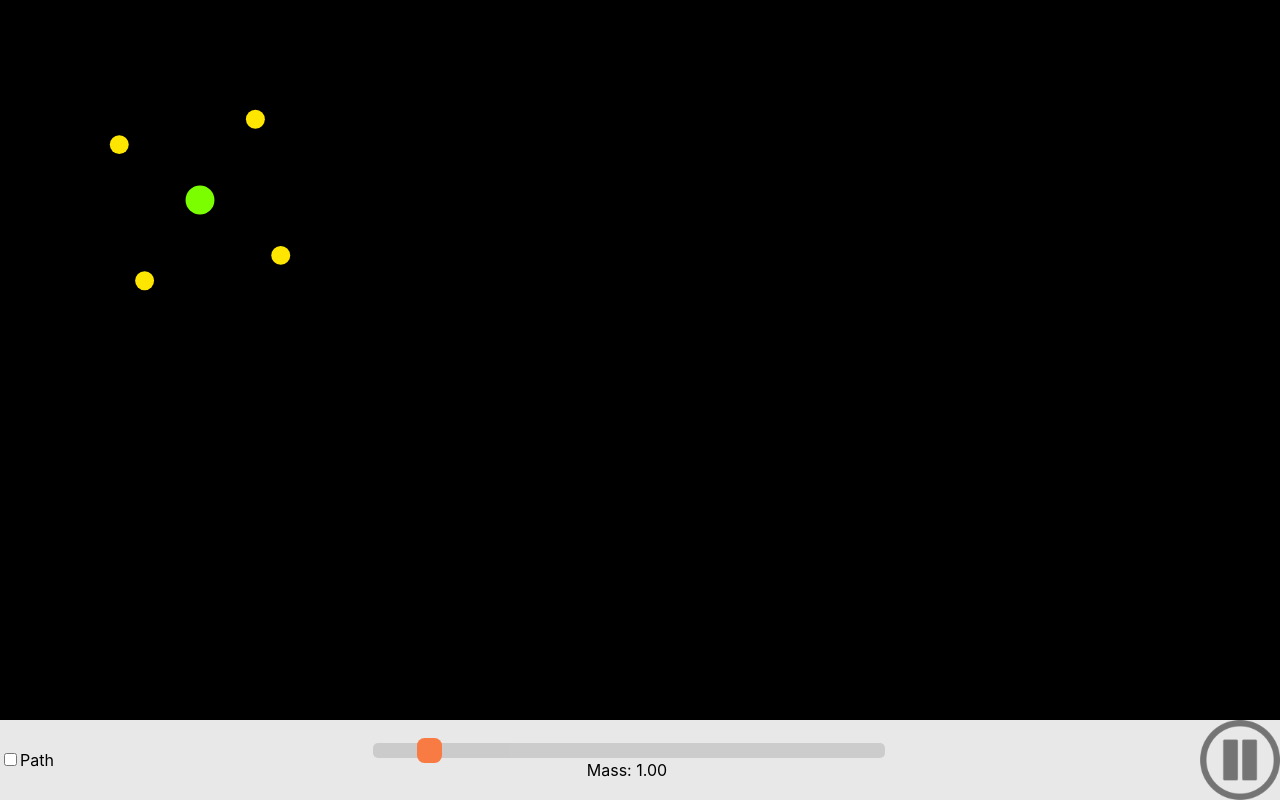
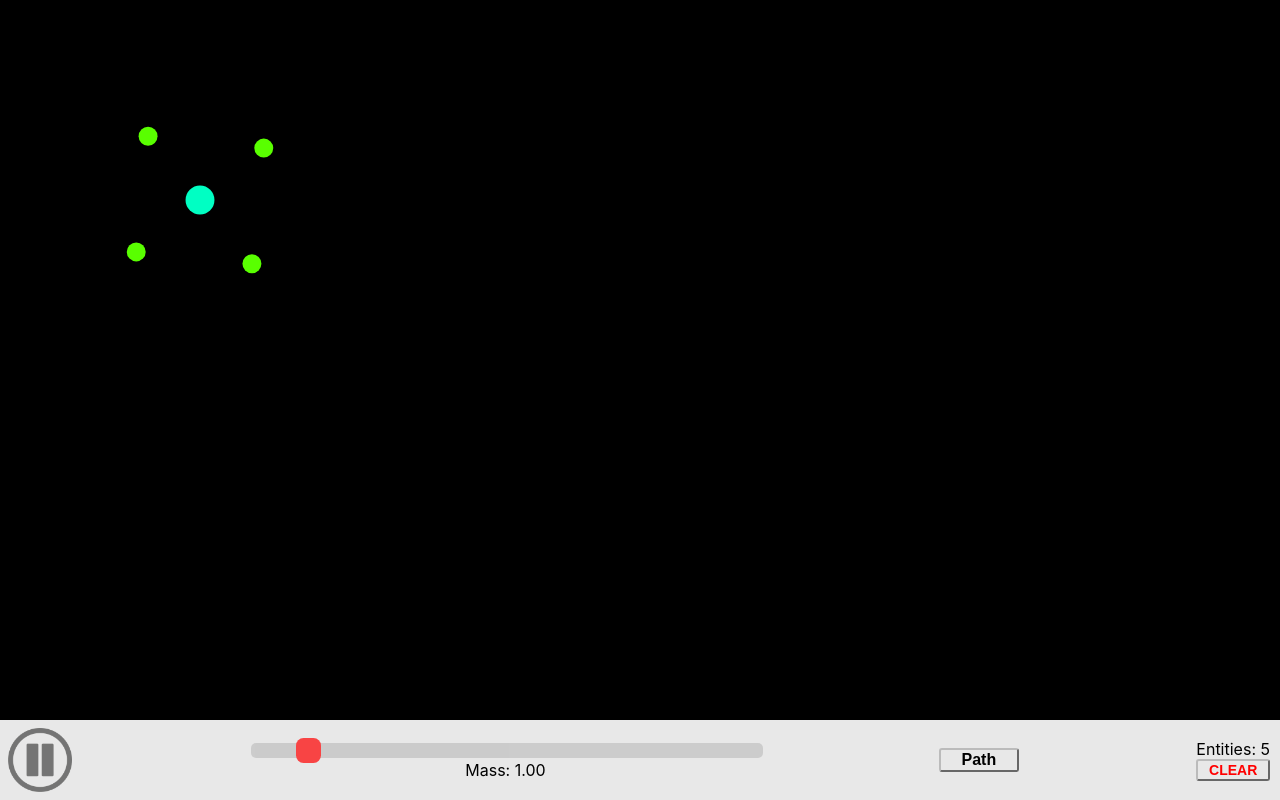
Before and after one commit to tylerliu/gravity_sim, a React (Create React App) app: page / in a window 1280 px wide. Built offline with nearby package versions, Linux system fonts and the light colour scheme.

Commit message:
interaction

```diff
--- /dev/null
+++ b/src/Controller.css
@@ -0,0 +1,48 @@
+.controller {
+    display: flex;
+    flex-direction: row;
+    align-items: center;
+    justify-content: space-between;
+    background-color: #E8E8E8;
+}
+
+.div2{
+    display: flex;
+    flex-direction: column;
+    align-items: center;
+    margin-right: 10px;
+}
+
+.clear{
+    width: 100%;
+    font-size: 14px;
+
+    background-color: #E8E8E8;
+    color: red;
+    border-radius: 3px;
+    border-color: #BBBBBB;
+}
+
+.clear:hover{
+    background-color: rgba(255, 0, 0, 0.2);
+    box-shadow: 0 3px 6px rgba(0,0,0,0.16), 0 3px 6px rgba(0,0,0,0.23);
+}
+
+.togglePath{
+    width: 10vh;
+    font-size: 16px;
+
+    background-color: #E8E8E8;
+    color: black;
+    border-radius: 3px;
+    border-color: #BBBBBB;
+}
+
+.active{
+    background-color: rgba(0, 0, 0, 0.1);
+}
+
+.togglePath:hover{
+    background-color: rgba(0, 0, 0, 0.05);
+    box-shadow: 0 3px 6px rgba(0,0,0,0.16), 0 3px 6px rgba(0,0,0,0.23);
+}
--- a/src/Controller.js
+++ b/src/Controller.js
@@ -4,43 +4,59 @@
 import React, { Component } from 'react';
 import PlayPauseButton from './PlayPauseButton'
 import MassSlider from "./MassSlider";
+import './Controller.css'
 
 export default class Controller extends Component{
 
     constructor(props) {
         super(props)
+        this.pathDrawing = false;
     }
 
     render() {
         return(
-            <div style={{display: "flex", flexDirection: 'row', alignItems: "center", justifyContent: "space-between", backgroundColor: "#E8E8E8"}}>
-                <div>
-                    <input type="checkbox" name="path_switch" ref="pathCheckBox" onClick={this.changePathDrawing.bind(this)}/>
-                    <label>Path</label>
+            <div className="controller">
+
+                <PlayPauseButton onClick={this.changePlayState.bind(this)} style={{height: "10vh", width: "10vh", padding:5}}/>
+                <MassSlider changeMass={this.changeMass.bind(this)}/>
+                <button className="togglePath" ref="pathCheckBox" onClick={this.changePathDrawing.bind(this)}><strong>Path</strong></button>
+
+                <div className="div2">
+                    <label>Entities: {this.numEntities + "  "}</label>
+                    <button className="clear" onClick={(e) => {this.props.stage.clear();
+                        e.target.blur();}}><strong>CLEAR</strong></button>
                 </div>
-
-                <MassSlider changeMass={this.changeMass.bind(this)}/>
-
-                <PlayPauseButton onClick={this.changePlayState.bind(this)} style={{height: "10vh", width: "10vh"}}/>
             </div>
         )
-        //pause/play
-        //mass and color slider
+
+        //show number of particle
+        //clear button
     }
 
     componentDidMount() {
-
+        this.setState({});
     }
 
     changePlayState(new_state) {
-        this.props.main_stage.isPlaying = new_state
+        this.props.stage.isPlaying = new_state
     }
 
     changePathDrawing() {
-        this.props.main_stage.drawingPath(this.refs.pathCheckBox.checked);
+        this.pathDrawing = !this.pathDrawing;
+        if (this.pathDrawing)
+            this.refs.pathCheckBox.className = "togglePath active";
+        else this.refs.pathCheckBox.className = "togglePath";
+        this.props.stage.drawingPath(this.pathDrawing);
+        this.setState({});
+        this.refs.pathCheckBox.blur();
     }
 
     changeMass(mass) {
-        this.props.main_stage.selectedMass = mass;
+        this.props.stage.selectedMass = mass;
+    }
+
+    updateEntity(num) {
+        this.numEntities = num;
+        this.setState({});
     }
 }
--- a/src/Entity.js
+++ b/src/Entity.js
@@ -16,7 +16,7 @@ export default class Entity {
         //0 mass is white
         if (mass === 0 || mass <= 0.000001) return '#FFFFFF'
         let lo = Math.log2(mass)
-        return 'hsl(' + ((lo * 5.5) | 0) + ', 100%, 50%)'
+        return 'hsl(' + ((lo * 10) | 0) + ', 100%, 50%)'
     }
 
     get color() {
@@ -39,4 +39,9 @@ export default class Entity {
         ctx.strokeStyle = 'rgba(0, 0, 0, 0)';
         ctx.stroke();
     }
+
+    static drawExample(ctx, mass, x, y) {
+        let e = new Entity(mass, x, y, 0, 0)
+        e.draw(ctx)
+    }
 }
--- a/src/Field.js
+++ b/src/Field.js
@@ -90,4 +90,8 @@ export default class Field {
             ctx.stroke();
         })
     }
+
+    clear() {
+        this.Entities = []
+    }
 }
--- a/src/MassSlider.js
+++ b/src/MassSlider.js
@@ -16,7 +16,7 @@ export default class MassSlider extends React.Component{
         return(
             <div style={{height: "10vh", width: "40vw", display: "flex", flexDirection: "column", justifyContent: "center"}}>
                 <style ref="style"/>
-                <input type="range" min="-1" max="21" defaultValue="1" step="any" className="slider"
+                <input type="range" min="-1" max="10" defaultValue="0" step="any" className="slider"
                        ref="slider" onChange={this.changeMass.bind(this)}/>
                 <label>Mass: {this.selectedMass.toPrecision(3)}</label>
             </div>
@@ -24,7 +24,7 @@ export default class MassSlider extends React.Component{
     }
 
     toMass(value) {
-        if (value < -0.1) {
+        if (value < -0.4) {
             this.refs.slider.value = -1;
             return 0;
         }
--- a/src/PlayPauseButton.js
+++ b/src/PlayPauseButton.js
@@ -21,8 +21,9 @@ export default class Controller extends Component {
                    alt={this.state.playing? "Pause" : "Play"}
                    ref="button" className="button"
                    onClick={this.onClick.bind(this)}
-                 height={Math.min(window.innerHeight, window.innerWidth) * 0.1}
-                 width={Math.min(window.innerHeight, window.innerWidth) * 0.1}
+                   height={Math.min(window.innerHeight, window.innerWidth) * 0.08}
+                   width={Math.min(window.innerHeight, window.innerWidth) * 0.08}
+                   style={{paddingLeft: Math.min(window.innerHeight, window.innerWidth) * 0.01}}
             />
         )
         //pause/play
@@ -31,11 +32,13 @@ export default class Controller extends Component {
 
     componentDidMount() {
         this.button = this.refs.button;
+        window.addEventListener('resize', ()=>this.setState({}))
     }
 
     onClick() {
         this.props.onClick(!this.state.playing);
         this.setState({playing: !this.state.playing});
+        this.refs.button.blur()
         return false;
     }
 
--- a/src/Stage.js
+++ b/src/Stage.js
@@ -1,17 +1,31 @@
-import React, { Component } from 'react';
+import React, { Component } from 'react'
 import Field from './Field.js'
-import Controller from "./Controller";
+import Controller from "./Controller"
+import Entity from './Entity'
 
 class Stage extends Component {
 
     constructor(props) {
-        super(props);
-        this.ctx = null;
-        this.path_ctx = null;
-        this.field = new Field();
-        this.isPathDrawing = false;
-        this.isPlaying = true;
-        this.selectedMass = 1;
+        super(props)
+        this.ctx = null
+        this.path_ctx = null
+        this.field = new Field()
+        this.isPathDrawing = false
+        this.isPlaying = true
+        this.selectedMass = 1
+        this.mouseDown = false
+    }
+
+    render() {
+        return(
+            <div style={{height: "100vh", width: "100vw", flex : 1}}>
+                <div style={{height: "90vh", width: "100vw",position: "relative"}}>
+                    <canvas ref="path_canvas" width={window.innerWidth} height={window.innerHeight * 0.9} style={{position: "absolute", left: 0, top: 0, zIndex: 0, backgroundColor : 'black'}} />
+                    <canvas ref="canvas" width={window.innerWidth} height={window.innerHeight * 0.9} style={{position: "absolute", left: 0, top: 0, zIndex: 1, backgroundColor : 'transparent'}}/>
+                </div>
+                <Controller ref="controller" stage={this} style={{height: "10vh", width: "100vw"}}/>
+            </div>
+        )
     }
 
     componentDidMount() {
@@ -27,30 +41,74 @@ class Stage extends Component {
 
         const path_canvas = this.refs.path_canvas
         this.path_ctx = path_canvas.getContext("2d")
-    }
+        window.addEventListener('resize', ()=>this.setState({}))
+        this.refs.canvas.onmousedown = (e) => {
+            this.mouseDown = true;
+            this.currentMX = this.mouseDownX = e.offsetX;
+            this.currentMY = this.mouseDownY = e.offsetY;
+        }
 
-    render() {
-        return(
-            <div style={{height: "100vh", width: "100vw", flex : 1}}>
-                <div style={{height: "90vh", width: "100vw",position: "relative"}}>
-                    <canvas ref="path_canvas" width={window.innerWidth} height={window.innerHeight * 0.9} style={{position: "absolute", left: 0, top: 0, zIndex: 0, backgroundColor : 'black'}} />
-                    <canvas ref="canvas" width={window.innerWidth} height={window.innerHeight * 0.9} style={{position: "absolute", left: 0, top: 0, zIndex: 1, backgroundColor : 'transparent'}}/>
-                </div>
-                <Controller main_stage={this} style={{height: "10vh", width: "100vw"}}/>
-            </div>
-        )
+        this.refs.canvas.onmousemove = (e) => {
+            this.currentMX = e.offsetX;
+            this.currentMY = e.offsetY;
+        }
+
+        this.refs.canvas.onmouseout = () => {
+            this.mouseDown = false;
+        }
+        this.refs.canvas.onmouseup = (e) => {
+            if (this.mouseDown === true)
+                this.field.addEntity(this.selectedMass, this.mouseDownX, this.mouseDownY,
+                //velocity
+                (e.offsetX - this.mouseDownX)/2, (e.offsetY - this.mouseDownY)/2)
+            this.mouseDown = false;
+        }
     }
 
     draw() {
         this.ctx.clearRect(0, 0, this.ctx.canvas.width, this.ctx.canvas.height);
         this.field.draw(this.ctx, this.isPlaying);
+        if (this.mouseDown) {
+            Entity.drawExample(this.ctx, this.selectedMass, this.mouseDownX, this.mouseDownY)
+            if (this.currentMX !== this.mouseDownX || this.currentMY !== this.mouseDownY) this.drawVelocity();
+        }
         if (this.isPlaying && this.isPathDrawing) this.field.draw_path(this.path_ctx);
         window.requestAnimationFrame(this.draw.bind(this));
+        this.refs.controller.updateEntity(this.field.Entities.length)
     }
 
     drawingPath(value) {
         this.isPathDrawing = value;
         if (!value) this.path_ctx.clearRect(0, 0, this.path_ctx.canvas.width, this.path_ctx.canvas.height);
     }
+
+    drawVelocity() {
+        this.ctx.beginPath()
+        this.ctx.strokeStyle = "white"
+        this.ctx.moveTo(this.mouseDownX, this.mouseDownY)
+        this.ctx.lineTo(this.currentMX, this.currentMY)
+        this.ctx.stroke()
+
+        this.ctx.font = "12px Arial"
+        const dx = (this.currentMX - this.mouseDownX)/2
+        const dy = (this.mouseDownY - this.currentMY)/2
+        const XString = "Vx: " + dx.toPrecision(3)
+        const YString = "Vy: " + dy.toPrecision(3)
+        const MString = "Vy: " + Math.sqrt(dx * dx + dy * dy).toPrecision(3)
+
+        let xOffset = 0
+        if (this.currentMX < this.mouseDownX) xOffset -= this.ctx.measureText(XString + " ").width
+
+        this.ctx.strokeText(XString, this.currentMX + xOffset, this.currentMY - 6)
+        this.ctx.strokeText(YString, this.currentMX + xOffset, this.currentMY + 6)
+        this.ctx.strokeText(MString, this.currentMX + xOffset, this.currentMY + 18)
+    }
+
+    clear() {
+        this.field.clear();
+        if (this.path_ctx !== null)
+            this.path_ctx.clearRect(0, 0, this.path_ctx.canvas.width, this.path_ctx.canvas.height);
+    }
+
 }
 export default Stage
```
